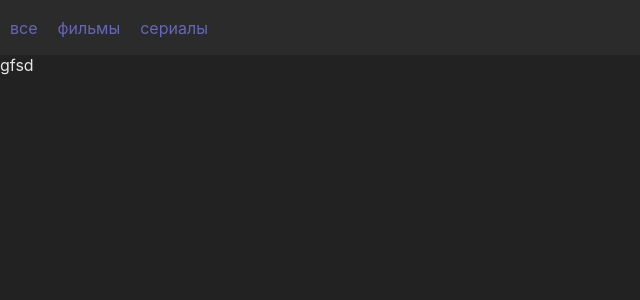
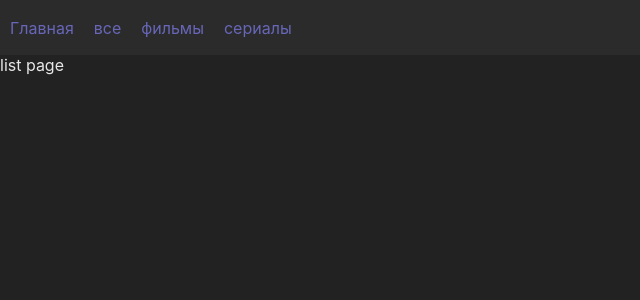
Before and after one commit to DmitriiMiasnikov/quiz_films_ts, a React (Create React App) app: page /list/all in a window 1280 px wide. Shown: the top 300 px of the page, without its empty margins (0-640 px from the left). Built offline with nearby package versions, Linux system fonts and the light colour scheme.

Commit message:
create pages

```diff
--- a/src/App.tsx
+++ b/src/App.tsx
@@ -1,6 +1,9 @@
 import React from 'react';
+import { Route } from 'react-router-dom';
 import styles from './App.module.scss';
 import Header from './components/Header/Header';
+import MainPage from './components/MainPage/MainPage';
+import ListPage from './components/ListPage/ListPage';
 
 type AddressType = {
   country: null | string,
@@ -30,8 +33,9 @@ function App() {
           <Header />
         </div>
         <div className={styles.content}>
-          gfsd
-      </div>
+          <Route path={'/main'} render={() => <MainPage />} />
+          <Route path={'/list/:listName'} render={() => <ListPage />} />
+        </div>
       </div>
     </div>
   );
--- /dev/null
+++ b/src/components/ListPage/ListPage.tsx
@@ -0,0 +1,17 @@
+import React from 'react';
+import { connect } from 'react-redux';
+import { ListPageDom } from './ListPageDom';
+
+const ListPage = () => {
+  return (
+    <ListPageDom />
+  )
+}
+
+const mapStatesToProps = (state: any) => {
+  return {
+
+  }
+}
+
+export default connect(mapStatesToProps, {})(ListPage)
--- /dev/null
+++ b/src/components/ListPage/ListPageDom.tsx
@@ -0,0 +1,10 @@
+import React from 'react';
+import styles from './ListPage.module.scss';
+
+export const ListPageDom = () => {
+  return (
+    <div className={styles.wrapper}>
+      list page
+    </div>
+  )
+}
--- /dev/null
+++ b/src/components/MainPage/MainPage.tsx
@@ -0,0 +1,17 @@
+import React from 'react';
+import { connect } from 'react-redux';
+import { MainPageDom } from './MainPageDom';
+
+const MainPage = () => {
+  return (
+    <MainPageDom />
+  )
+}
+
+const mapStatesToProps = (state: any) => {
+  return {
+
+  }
+}
+
+export default connect(mapStatesToProps, {})(MainPage)
--- /dev/null
+++ b/src/components/MainPage/MainPageDom.tsx
@@ -0,0 +1,10 @@
+import React from 'react';
+import styles from './MainPage.module.scss';
+
+export const MainPageDom = () => {
+  return (
+    <div className={styles.wrapper}>
+      main page
+    </div>
+  )
+}
--- a/src/store/headerReducer.ts
+++ b/src/store/headerReducer.ts
@@ -3,6 +3,7 @@ type headerItems = { name: string, text: string, link: string }
 
 const initialStates = {
   menuItems: [
+    { name: 'mainPage', text: 'Главная', link: '/main'},
     { name: 'all', text: 'все', link: '/list/all'},
     { name: 'films', text: 'фильмы', link: '/list/films' },
     { name: 'serials', text: 'сериалы', link: '/list/serials' }
```
Also changed, not shown: src/components/ListPage/ListPage.module.scss (added), src/components/MainPage/MainPage.module.scss (added).
